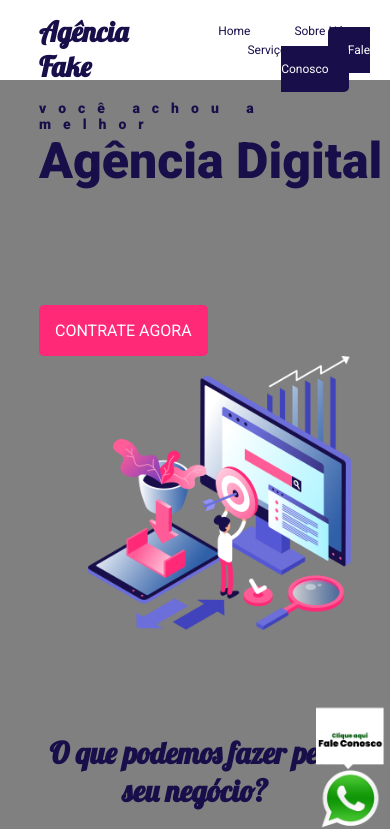
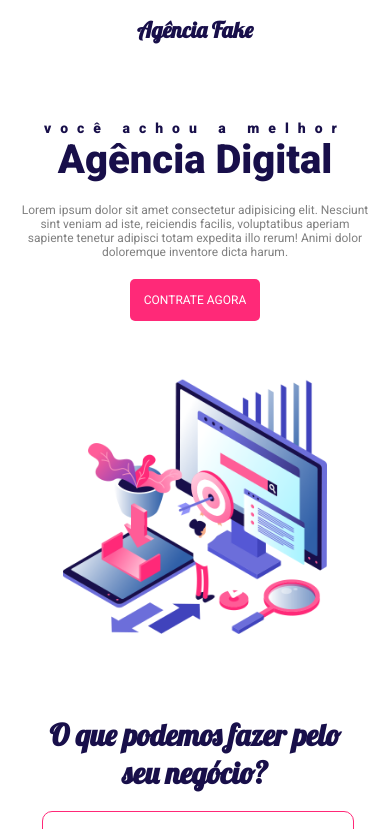
Before and after one commit to ramon-diass/agencia-fake, a plain HTML site: page index.html in a window 390 px wide. Shown: the top 829 px of the page. Drawn offline with Linux system fonts and the light colour scheme.

Commit message:
Arquivo css responsável pelo responsivo do site

```diff
--- a/css/responsivo.css
+++ b/css/responsivo.css
@@ -42,15 +42,80 @@
 }
 
 @media only screen and (max-width: 992px) {
-    body{
-        background-color: lightgreen;
+    .navbar{
+        height: 60px;
     }
 
+    .logo h1{
+        font-size: 22px;
+    }
 
+    .txt-headline-top{
+        letter-spacing: 9px;
+    }
+
+    .txt-headline-bottom{
+        font-size: 40px;
+    }
+
+    .headline p{
+        font-size: 12px;
+    }
+
+    .contact-btn{
+        padding: 12px;
+        font-size: 12px;
+    }
+
+    .card{
+        display: block;
+        width: 100%;
+
+    }
+
+    .whats{
+        display: none;
+    }
 }
 
 @media only screen and (max-width: 768px){
-    body{
-        background-color: gray;
+    .menu{
+        display: none;
+    }
+
+    .logo{
+        margin-left: 0;
+    }
+
+    .logo h1{
+        text-align: center;
+    }
+
+    .headline{
+        flex: 100%;
+        margin: 5%;
+        text-align: center;
+    }
+
+    .headline p{
+        margin: 20px 0;
+    }
+
+    .contact-btn{
+        padding: 14px;
+    }
+
+    .img-headline{
+        flex: 100%;
+        margin: 5%;
+        text-align: center;
+    }
+
+    section{
+        margin: 10% 5%;
+    }
+
+    footer{
+        margin-top: 5%;
     }
 }
```
